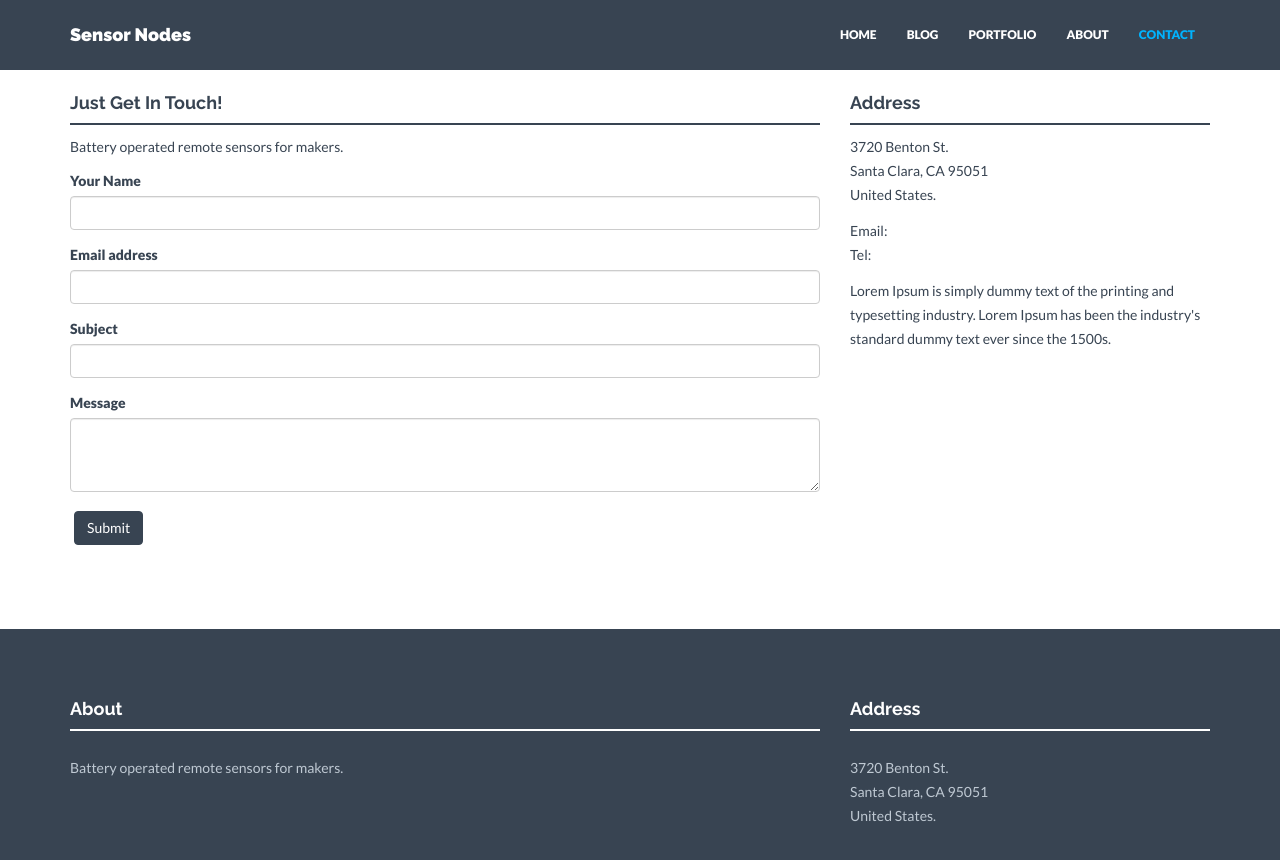
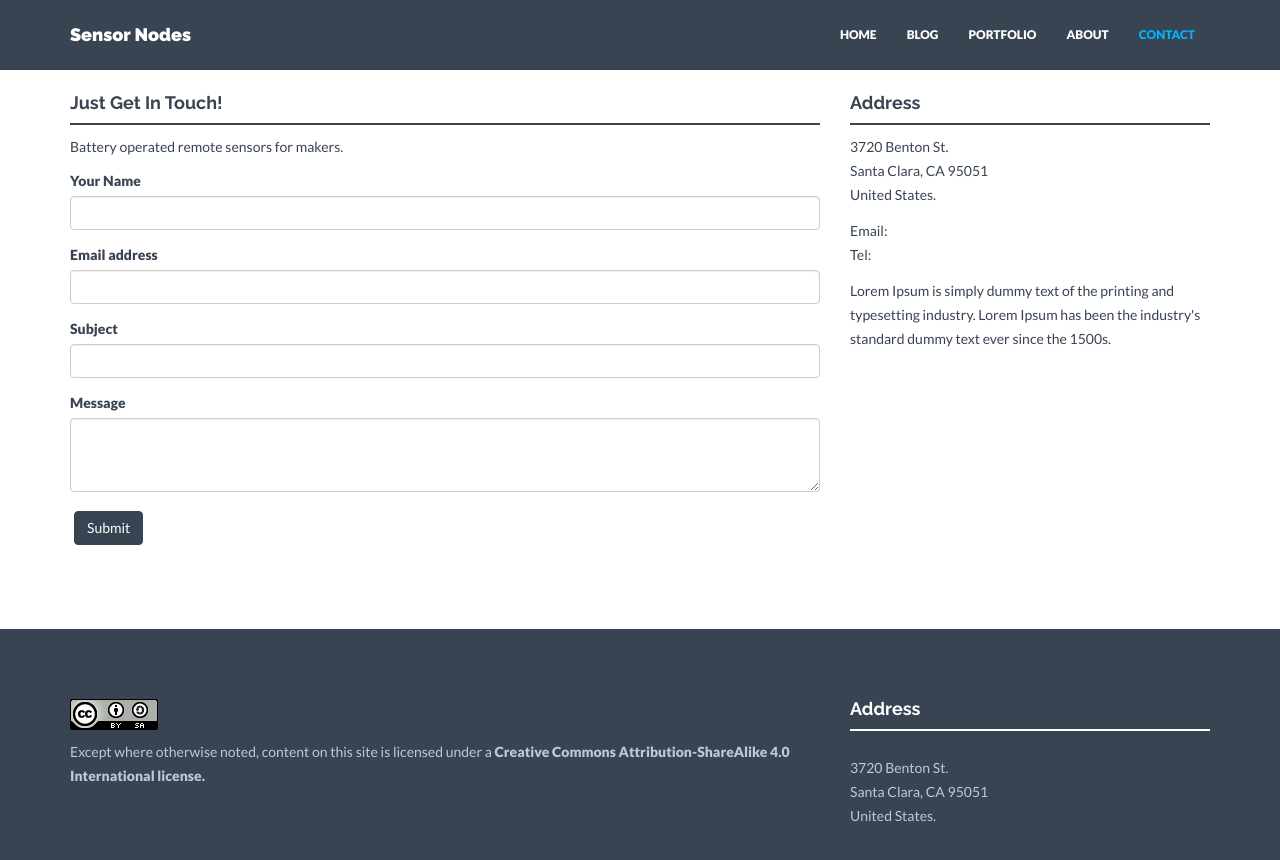
Before and after one commit to jdunmire/sensornodeinfo, a Jekyll site: the page built from contact.html, in a window 1280 px wide and 900 px high, scrolled down 563 px. Shown: the top 860 px of the window. Built offline with Jekyll 4.4.1, drawn with Linux system fonts in a browser that asks for light colours; nearby versions of some CDN libraries; grey boxes are pictures that could not be loaded.

Commit message:
Add license info to footer
On branch gh-pages
modified:   _includes/footer.html
new file:   assets/img/CC-BY-SA_80x15.png
new file:   assets/img/CC-BY-SA_88x31.png

```diff
--- a/_includes/footer.html
+++ b/_includes/footer.html
@@ -2,9 +2,14 @@
     <div class="container">
         <div class="row">
             <div class="col-lg-8">
-                <h4>About</h4>
-                <div class="hline-w"></div>
-                <p>{{ site.about }}</p>
+                <h4><a href="http://creativecommons.org/licenses/by-sa/4.0/">
+                        <img src="{{ "/assets/img/CC-BY-SA_88x31.png" | prepend: site.baseurl }}"
+                        alt="CC BY-SA 4.0">
+                    </a>
+                </h4>
+                <p>Except where otherwise noted, content on this site is
+                licensed under a <b>Creative Commons
+                    Attribution-ShareAlike 4.0 International license<b>.
             </div>
             <div class="col-lg-4">
                 <h4>Address</h4>
```
Also changed, not shown: assets/img/CC-BY-SA_80x15.png (added), assets/img/CC-BY-SA_88x31.png (added).
